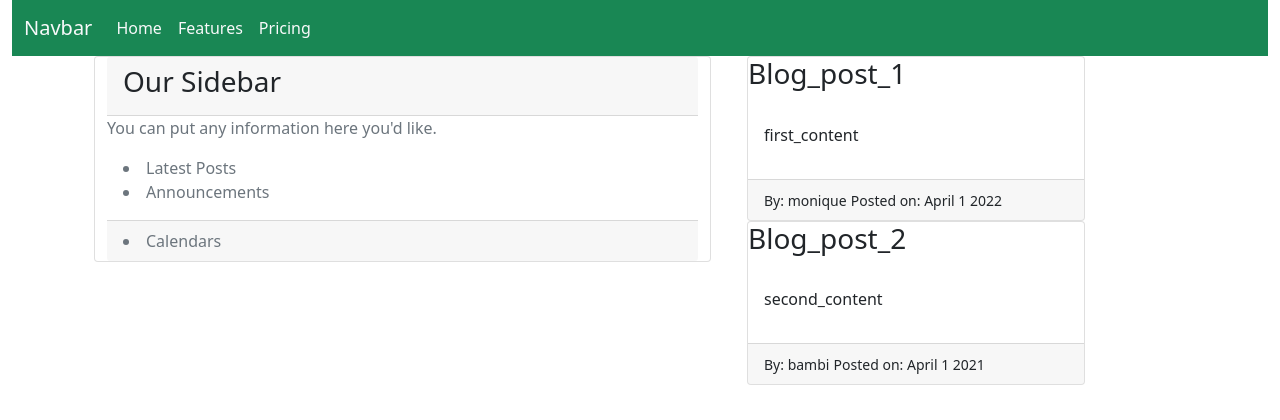
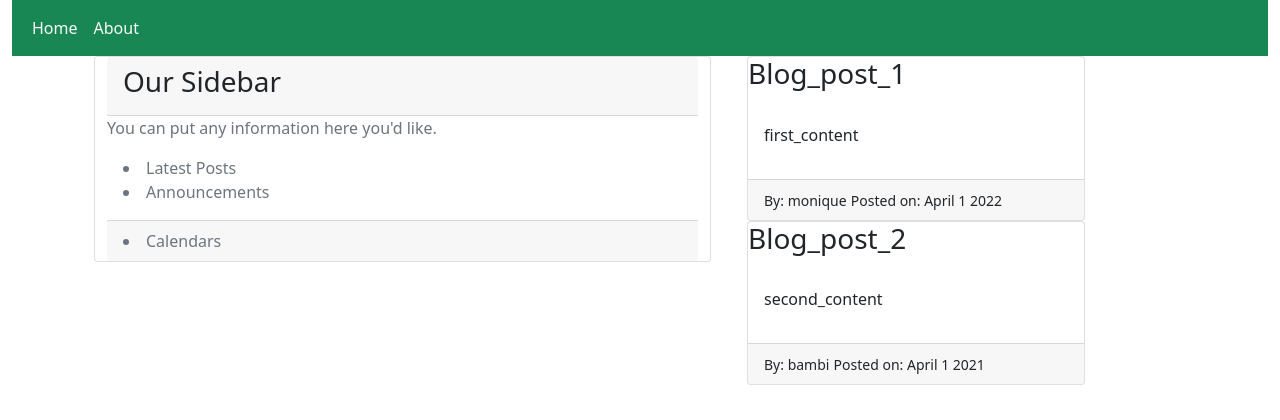
Before and after one commit to Moni-que/My_pitches, a Flask app: page / in a window 1280 px wide. Shown: the top 420 px of the page. Run offline with Flask 2, Linux system fonts and the light colour scheme.

Commit message:
remove unnecesary anchor tags

```diff
--- a/templates/navbar.html
+++ b/templates/navbar.html
@@ -1,6 +1,6 @@
 <nav class="navbar navbar-expand-lg navbar-light bg-success">
     <div class="container-fluid">
-      <a class="navbar-brand text-light" href="#">Navbar</a>
+      <!-- <a class="navbar-brand text-light" href="#">Navbar</a> -->
       <button class="navbar-toggler" type="button" data-bs-toggle="collapse" data-bs-target="#navbarNav" aria-controls="navbarNav" aria-expanded="false" aria-label="Toggle navigation">
         <span class="navbar-toggler-icon"></span>
       </button>
@@ -10,11 +10,11 @@
             <a class="nav-link active text-light" aria-current="page" href="#">Home</a>
           </li>
           <li class="nav-item">
-            <a class="nav-link text-light" href="#">Features</a>
+            <a class="nav-link text-light" href="#">About</a>
           </li>
-          <li class="nav-item">
+          <!-- <li class="nav-item">
             <a class="nav-link text-light" href="#">Pricing</a>
-          </li>
+          </li> -->
         </ul>
       </div>
     </div>
```
